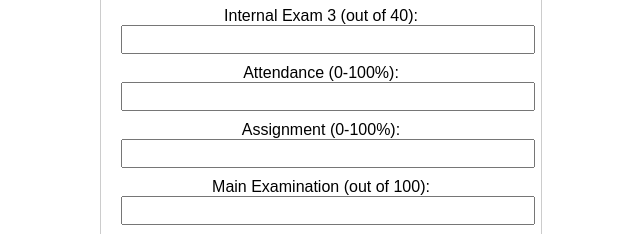
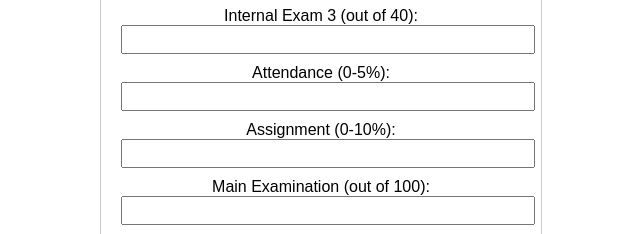
Before and after one commit to jewzon/Course-marks-calculator, a plain HTML site: page index.html in a window 1280 px wide. Shown: the part 246-480 px from the top of the page, 319-959 px from the left. Drawn offline with Linux system fonts and the light colour scheme.

Commit message:
index.html

```diff
--- a/index.html
+++ b/index.html
@@ -19,8 +19,8 @@
         <label>Internal Exam 1 (out of 40): <input type="number" id="internal1"></label>
         <label>Internal Exam 2 (out of 40): <input type="number" id="internal2"></label>
         <label>Internal Exam 3 (out of 40): <input type="number" id="internal3"></label>
-        <label>Attendance (0-100%): <input type="number" id="attendance"></label>
-        <label>Assignment (0-100%): <input type="number" id="assignment"></label>
+        <label>Attendance (0-5%): <input type="number" id="attendance"></label>
+        <label>Assignment (0-10%): <input type="number" id="assignment"></label>
         <label>Main Examination (out of 100): <input type="number" id="mainExam"></label>
         <button onclick="calculateMarks()">Calculate</button>
         <button onclick="calculateRequiredMainExam()">Marks Needed to Pass</button>
```
